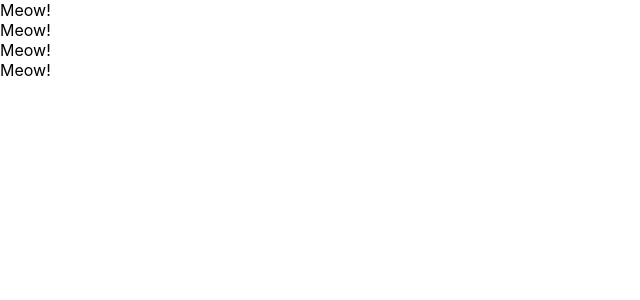
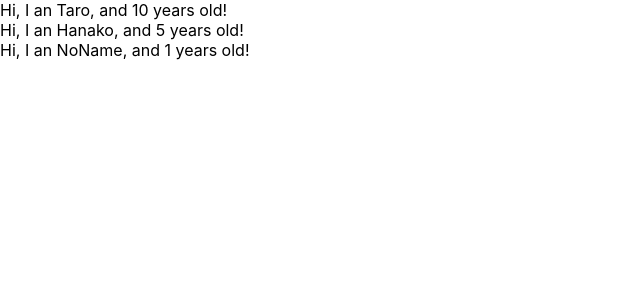
Before and after one commit to kamiyagunji/react-first-application, a React (Create React App) app: page / in a window 1280 px wide. Shown: the top 300 px of the page, without its empty margins (0-640 px from the left). Built offline with nearby package versions, Linux system fonts and the light colour scheme.

Commit message:
learn props of component

```diff
--- a/src/App.js
+++ b/src/App.js
@@ -1,27 +1,28 @@
 import React from 'react';
 
-// function App() {
-//   return (
-//     <React.Fragment>
-//       <label htmlFor="bar">bar</label>
-//       <input type="text" onChange={ () => {console.log("I am clieked!")}} />
-//     </React.Fragment>
-//   )
-// }
-
 const App = () => {
+  const profiles = [
+    { name: "Taro", age: 10 },
+    { name: "Hanako", age: 5 },
+    { name: "NoName"},
+  ]
   return (
     <div>
-      <Cat />
-      <Cat />
-      <Cat />
-      <Cat />
+      {
+        profiles.map((profile, index) => {
+          return <User name={profile.name} age={profile.age} key={index} />
+        })
+      }
     </div>
   )
 }
 
-const Cat = () => {
-  return <div>Meow!</div>
+const User = (props) => {
+  return <div>Hi, I an {props.name}, and {props.age} years old! </div>
+}
+
+User.defaultProps = {
+  age: 1
 }
 
 export default App;
```
